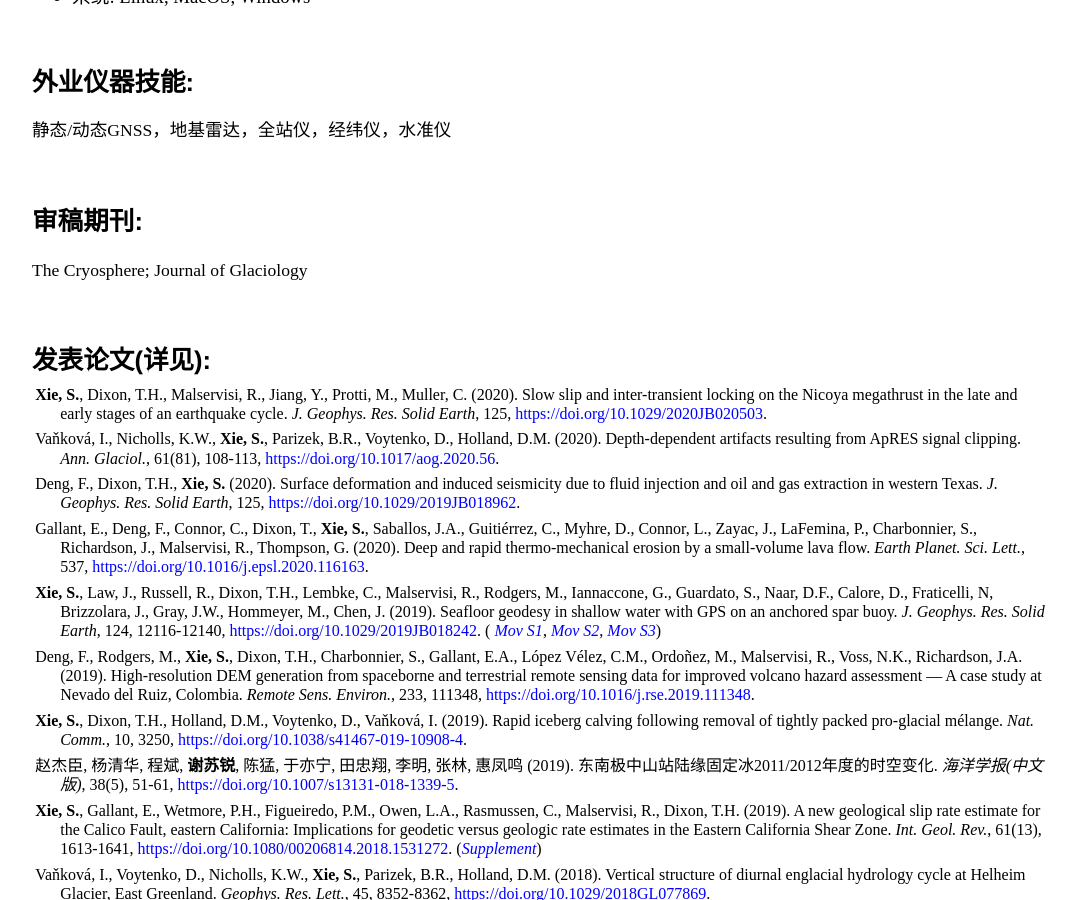
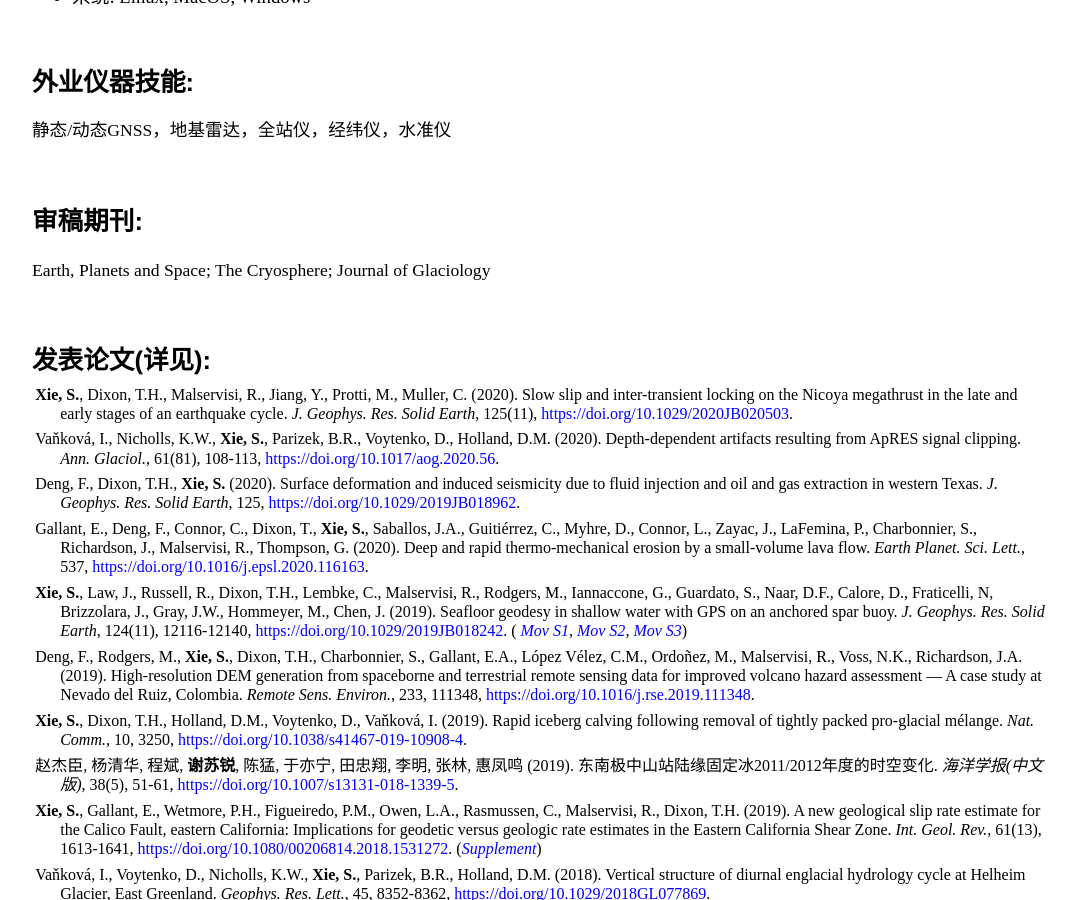
Before and after one commit to suruixie/suruixie.github.io, a Jekyll site: the page built from Chinese/index.html, in a window 1280 px wide and 900 px high, scrolled down 1020 px. Shown: the whole window, without its empty margins (96-1172 px from the left). Built offline with Jekyll 4.4.1, drawn with Linux system fonts in a browser that asks for light colours; a style sheet for code colours, icons or effects is not loaded.

Commit message:
Update index.html

```diff
--- a/Chinese/index.html
+++ b/Chinese/index.html
@@ -56,13 +56,13 @@ title: 苏锐的中文页面
 	</div>
 	<div class="sideText">
 	    <h4 style="margin-top:4em;margin-bottom:0.2em;">审稿期刊: </h4>
-            <p style="line-height: 120%;">The Cryosphere; Journal of Glaciology<br>
+            <p style="line-height: 120%;">Earth, Planets and Space; The Cryosphere; Journal of Glaciology<br>
             </p>
 	</div>
 	<div class="sideText">
 		<h4 style="margin-top:4em;margin-bottom:0.2em;">发表论文(详见<a  href="https://scholar.google.com/citations?hl=en&user=kF4StsMAAAAJ&view_op=list_works" style="color:#0000FF;"><i class="ai ai-google-scholar ai-2x"></i></a>): </h4>
 		<p  class="publist" style="font-size:1.0em;">
-			<strong>Xie, S.</strong>, Dixon, T.H., Malservisi, R., Jiang, Y., Protti, M., Muller, C. (2020). Slow slip and inter-transient locking on the Nicoya megathrust in the late and early stages of an earthquake cycle. <em>J. Geophys. Res. Solid Earth</em>, 125, <a href="https://doi.org/10.1029/2020JB020503" style="color:#0000FF;">https://doi.org/10.1029/2020JB020503</a>.<br>
+			<strong>Xie, S.</strong>, Dixon, T.H., Malservisi, R., Jiang, Y., Protti, M., Muller, C. (2020). Slow slip and inter-transient locking on the Nicoya megathrust in the late and early stages of an earthquake cycle. <em>J. Geophys. Res. Solid Earth</em>, 125(11), <a href="https://doi.org/10.1029/2020JB020503" style="color:#0000FF;">https://doi.org/10.1029/2020JB020503</a>.<br>
 		<p  class="publist" style="font-size:1.0em;">
 			Vaňková, I., Nicholls, K.W., <strong>Xie, S.</strong>, Parizek, B.R., Voytenko, D., Holland, D.M. (2020). Depth-dependent artifacts resulting from ApRES signal clipping. <em>Ann. Glaciol.</em>, 61(81), 108-113, <a href="https://doi.org/10.1017/aog.2020.56" style="color:#0000FF;">https://doi.org/10.1017/aog.2020.56</a>.<br>
 		<p  class="publist" style="font-size:1.0em;">
@@ -70,7 +70,7 @@ title: 苏锐的中文页面
 		<p  class="publist" style="font-size:1.0em;">
 			Gallant, E., Deng, F., Connor, C., Dixon, T., <strong>Xie, S.</strong>, Saballos, J.A., Guitiérrez, C., Myhre, D.,  Connor, L.,  Zayac, J., LaFemina, P., Charbonnier, S.,  Richardson, J., Malservisi, R., Thompson, G. (2020). Deep and rapid thermo-mechanical erosion by a small-volume lava flow. <em>Earth Planet. Sci. Lett.</em>, 537, <a href="https://doi.org/10.1016/j.epsl.2020.116163" style="color:#0000FF;">https://doi.org/10.1016/j.epsl.2020.116163</a>. <br>
 		<p  class="publist" style="font-size:1.0em;">
-	                <strong>Xie, S.</strong>, Law, J., Russell, R., Dixon, T.H., Lembke, C., Malservisi, R., Rodgers, M., Iannaccone, G., Guardato, S., Naar, D.F., Calore, D., Fraticelli, N, Brizzolara, J., Gray, J.W., Hommeyer, M., Chen, J. (2019). Seafloor geodesy in shallow water with GPS on an anchored spar buoy. <em>J. Geophys. Res. Solid Earth</em>, 124, 12116-12140, <a href="https://doi.org/10.1029/2019JB018242" style="color:#0000FF;">https://doi.org/10.1029/2019JB018242</a>. (<em><a href="../files/2019/Xie_2019_MovS1.mov" style="color:#0000FF;"> Mov S1</a></em>, <em><a href="../files/2019/Xie_2019_MovS2.mov" style="color:#0000FF;"> Mov S2</a></em>, <em><a href="../files/2019/Xie_2019_MovS3.mov" style="color:#0000FF;"> Mov S3</a></em>)<br>
+	                <strong>Xie, S.</strong>, Law, J., Russell, R., Dixon, T.H., Lembke, C., Malservisi, R., Rodgers, M., Iannaccone, G., Guardato, S., Naar, D.F., Calore, D., Fraticelli, N, Brizzolara, J., Gray, J.W., Hommeyer, M., Chen, J. (2019). Seafloor geodesy in shallow water with GPS on an anchored spar buoy. <em>J. Geophys. Res. Solid Earth</em>, 124(11), 12116-12140, <a href="https://doi.org/10.1029/2019JB018242" style="color:#0000FF;">https://doi.org/10.1029/2019JB018242</a>. (<em><a href="../files/2019/Xie_2019_MovS1.mov" style="color:#0000FF;"> Mov S1</a></em>, <em><a href="../files/2019/Xie_2019_MovS2.mov" style="color:#0000FF;"> Mov S2</a></em>, <em><a href="../files/2019/Xie_2019_MovS3.mov" style="color:#0000FF;"> Mov S3</a></em>)<br>
 		<p  class="publist" style="font-size:1.0em;">
 			Deng, F., Rodgers, M., <strong>Xie, S.</strong>, Dixon, T.H., Charbonnier, S., Gallant, E.A., López Vélez, C.M., Ordoñez, M., Malservisi, R., Voss, N.K., Richardson, J.A. (2019). High-resolution DEM generation from spaceborne and terrestrial remote sensing data for improved volcano hazard assessment — A case study at Nevado del Ruiz, Colombia. <em>Remote Sens. Environ.</em>, 233, 111348, <a href="https://doi.org/10.1016/j.rse.2019.111348" style="color:#0000FF;">https://doi.org/10.1016/j.rse.2019.111348</a>. <br>
 		<p  class="publist" style="font-size:1.0em;">
```
